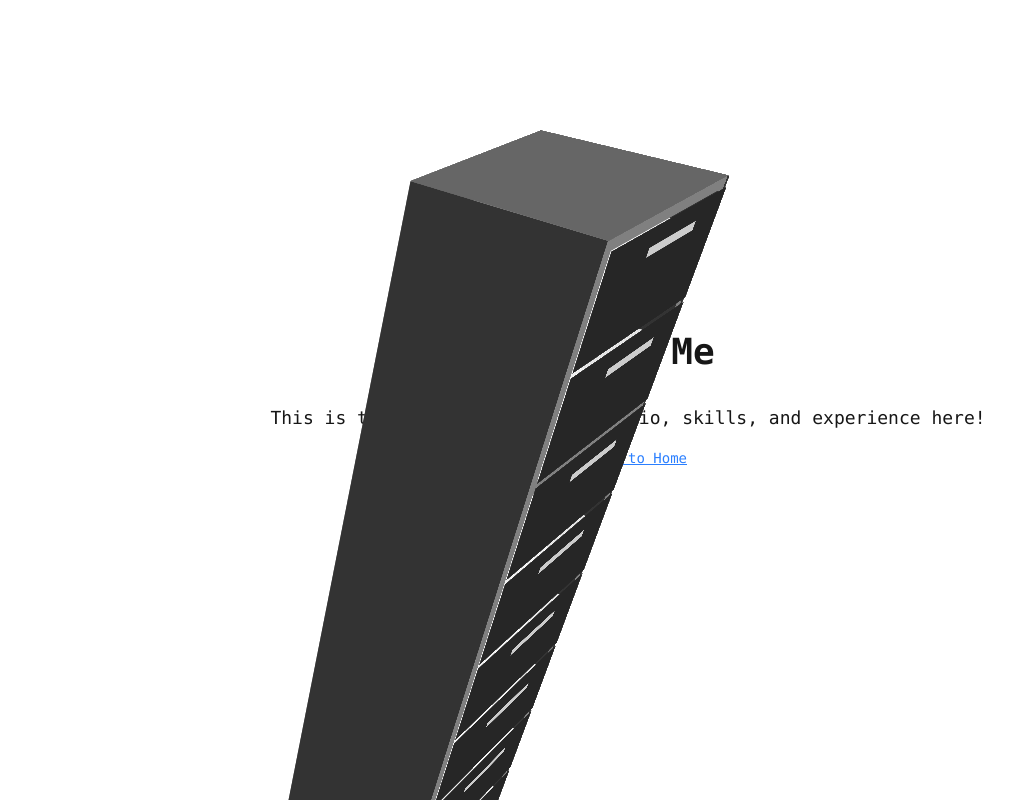
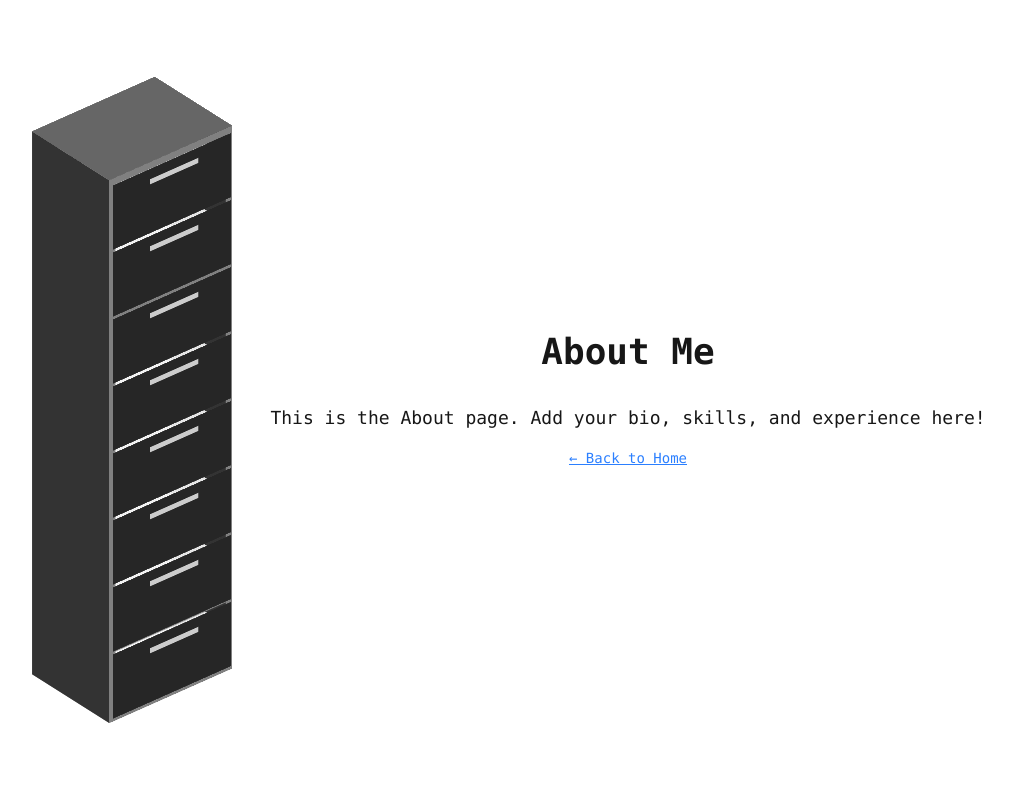
Before and after one commit to Dhruvsa1/Personal-Portfolio, a Next.js app: page /about in a window 1280 px wide. Shown: the whole page, without its empty margins (12-1025 px from the left). Built offline with nearby package versions, Linux system fonts and the light colour scheme.

Commit message:
Fix cabinet animation distortion - use overlay approach instead of transform

```diff
--- a/components/Cabinet.css
+++ b/components/Cabinet.css
@@ -10,45 +10,59 @@
 
 .cabinet-wrapper {
   position: relative;
+  width: 80px;
+  height: 100%;
+}
+
+.cabinet-wrapper::before {
+  content: '';
+  position: absolute;
+  top: 0;
+  left: 0;
+  width: 80px;
+  height: 100%;
   background: linear-gradient(135deg, #6b7280 0%, #4b5563 100%);
   border-radius: 8px;
-  padding: 0;
-  width: 80px;
-  height: 100%;
-  display: flex;
-  align-items: center;
-  justify-content: center;
-  transition: all 1.2s cubic-bezier(0.68, -0.55, 0.265, 1.55);
-  transform-origin: left center;
-  transform: perspective(1000px) rotateX(0deg) rotateY(0deg);
   box-shadow: 0 10px 30px rgba(0, 0, 0, 0.3);
+  opacity: 1;
+  transition: opacity 0.5s ease-out 0.8s;
+  z-index: 5;
+}
+
+.cabinet-wrapper.animated::before {
+  opacity: 0;
+  pointer-events: none;
 }
 
 .cabinet-wrapper.animated {
-  background: transparent;
-  border-radius: 0;
   width: auto;
   height: auto;
-  box-shadow: none;
-  transform: perspective(1000px) rotateX(-32deg) rotateY(40deg);
 }
 
 .cabinet-arrow {
   position: absolute;
   color: white;
   z-index: 10;
+  left: 50%;
+  top: 50%;
+  transform: translate(-50%, -50%);
   animation: arrowPulse 1.5s ease-in-out infinite;
   pointer-events: none;
+  transition: opacity 0.3s ease-out 0.8s;
+}
+
+.cabinet-wrapper.animated .cabinet-arrow {
+  opacity: 0;
 }
 
 @keyframes arrowPulse {
   0%, 100% {
     opacity: 0.6;
-    transform: translateX(0);
+    transform: translate(-50%, -50%) translateX(0);
   }
   50% {
     opacity: 1;
-    transform: translateX(5px);
+    transform: translate(-50%, -50%) translateX(5px);
   }
 }
 
@@ -89,15 +103,13 @@
   width: calc(var(--width) * 1vmin);
   color: hsl(0, 10%, 10%);
   position: relative;
+  transform: translate3d(0, 0, 50vmin) rotateX(-32deg) rotateY(40deg);
   opacity: 0;
-  visibility: hidden;
-  transition: opacity 0.6s ease-in 0.6s, visibility 0s 0s;
+  transition: opacity 0.8s ease-in 0.5s, transform 1s cubic-bezier(0.68, -0.55, 0.265, 1.55) 0.3s;
 }
 
 .cabinet-wrapper.animated .chest {
   opacity: 1;
-  visibility: visible;
-  transform: translate3d(0, 0, 50vmin);
 }
 
 .chest__panel {
```
